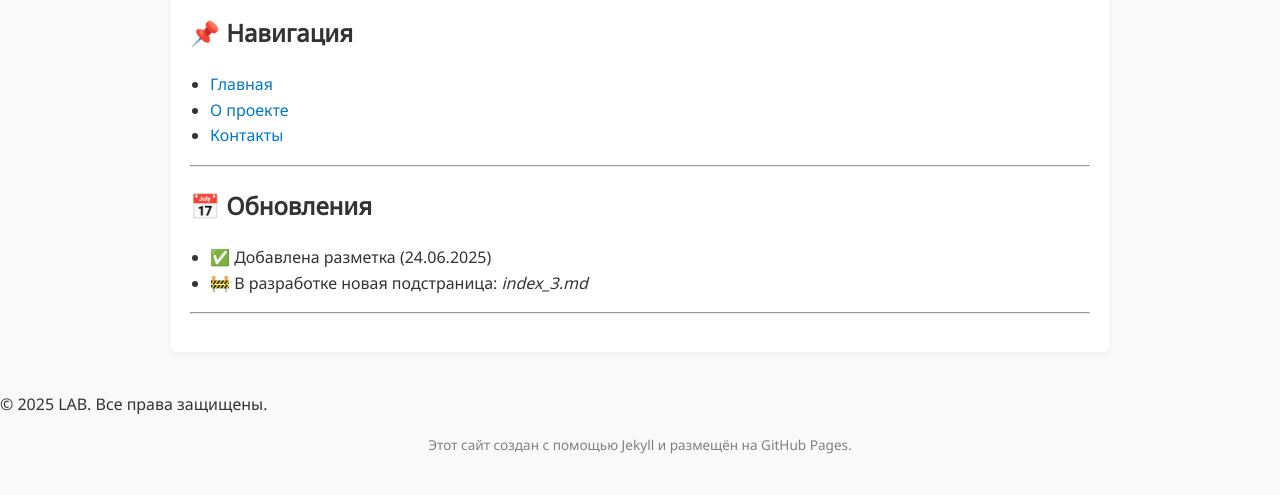
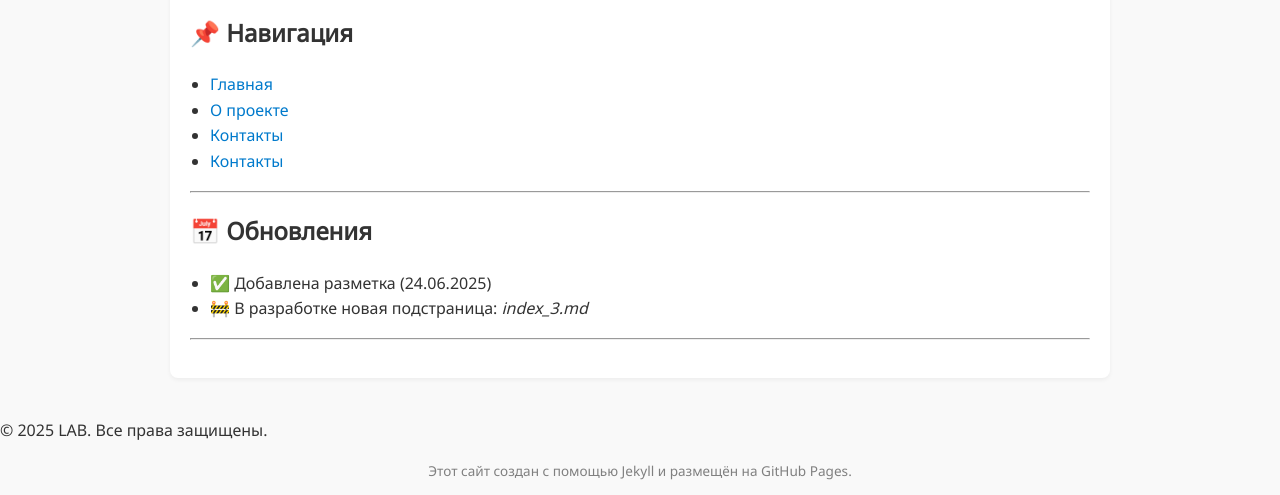
Before and after one commit to lab-rnu-lv/lab, a Jekyll site: the page built from index.md, in a window 1280 px wide and 900 px high, scrolled down 866 px, cut to the strip 405-900 px from the top of the window. Built offline with Jekyll 4.4.1, drawn with Linux system fonts in a browser that asks for light colours; before the commit the page ends 1740 px from its top, so only the background shows below that.

Commit message:
Update index.md

```diff
--- a/index.md
+++ b/index.md
@@ -35,7 +35,8 @@ title: LAB
 
 - [Главная](index.html)
 - [О проекте](index_1.html)
-- [Контакты](index_2.html)
+- [Контакты](index.html)
+- [Контакты](index.html)
 
 ---
 
```
